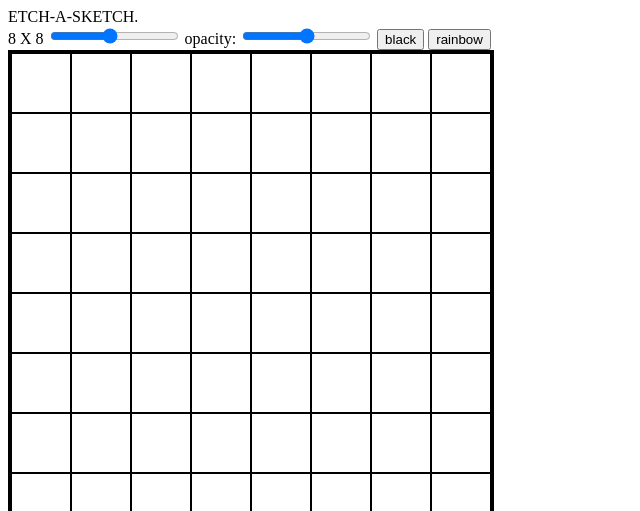
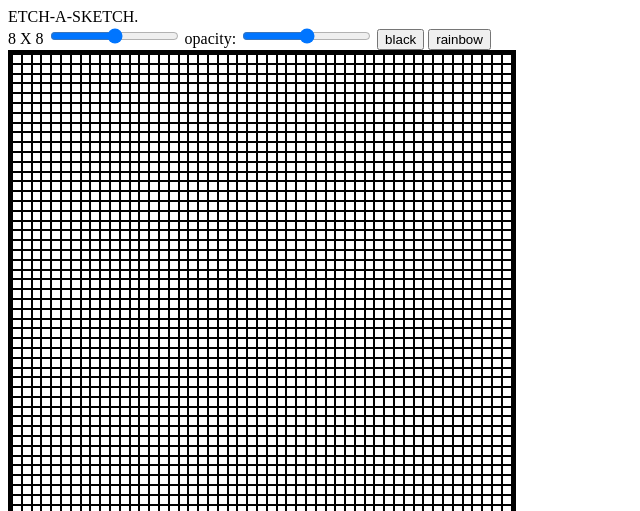
Before and after one commit to dedsocks/Etch_a_Sketch, a plain HTML site: page index.html in a window 1280 px wide. Shown: the top 511 px of the page, without its empty margins (0-640 px from the left). Drawn offline with Linux system fonts and the light colour scheme.

Commit message:
Change logic of adding grid squares to container
previously gridContainerSideLength / numberOfColumns produced slightly
inflated values due to floating point precision erros. This worked fine
until 18x18 grid , but for larger grids it caused child elements to
overflow and wrap outside the parent container.

```diff
--- a/index.html
+++ b/index.html
@@ -12,7 +12,7 @@
 
     <div id="utilityContainer">
         <label id="inputLabel" >8 X 8</label>
-        <input id="inputColumns" type="range" min="1" max="16" value="8">
+        <input id="inputColumns" type="range" min="1" max="100">
         <label id="opacityValue">opacity:</label>
         <input type="range" min="0" max="100">
         <button>black</button>
@@ -24,7 +24,7 @@
 
     <footer>
         made by Shaun
-        <a href="github.com/dedsocks" target="_blank" rel="noreferrer noopener">
+        <a href="https://github.com/dedsocks" target="_blank" rel="noreferrer noopener">
             <img src="githubLogo.png" alt="github logo">
         </a>
     </footer>
--- a/script.js
+++ b/script.js
@@ -1,32 +1,40 @@
 const gridContainer = document.querySelector("#gridContainer");
-const gridContainerSideLength = gridContainer.offsetWidth;
+let gridContainerSideLength = 500;
 let gridSquare = [];
 
 let inputLabel = document.querySelector("#inputLabel");
 let inputColumns = document.querySelector("#inputColumns");
-let numberOfColumns = inputColumns.getAttribute("value");
+let numberOfColumns = inputColumns.value;
+
+
+addGridSquares();
 
 inputColumns.addEventListener("input",event => {
     numberOfColumns = event.target.value;
     inputLabel.textContent = `${numberOfColumns} X ${numberOfColumns}`;
     removeExistingGridSquares();
-    changeGridSquares();
+    addGridSquares();
 })
 
-changeGridSquares();
-
-function changeGridSquares(){
+function addGridSquares(){
     let numberOfSquares = numberOfColumns**2; //area of square = side^2
 
     for(let i = 0; i < numberOfSquares; i++){
         gridSquare[i] = document.createElement("div");
-        gridSquare[i].style.height = `${30/numberOfColumns}rem`;
-        gridSquare[i].style.width = `${30/numberOfColumns}rem`;
+
+        gridSquare[i].style.width = `${(gridContainerSideLength/numberOfColumns)-0.01}px`;//The 0.01 ensures that the dom elements will be slightly smaller than the parent element so that they can flex and fill up the rest of the area instead of wrapping due to availability of less space because of higher children side values due to css rem calculations.
+
+        gridSquare[i].style.flex = "1 0 auto"
+        gridSquare[i].style.height = `auto`;
+        gridSquare[i].style.aspectRatio = "1/1";
+
         gridSquare[i].classList.add("gridChild");
+        gridSquare[i].classList.toggle("defaultGridChildColor");
         gridContainer.appendChild(gridSquare[i]);
     }
 }
 
 function removeExistingGridSquares(){
-    gridContainer.replaceChildren();
+    gridSquare = [];
+    gridContainer.innerHTML = '';
 }
--- a/styles.css
+++ b/styles.css
@@ -1,16 +1,17 @@
 #gridContainer{
     display: flex;
     flex-wrap: wrap;
-    height: 30rem;
-    width: 30rem;
-    border: 0.2rem solid black;
+    height: 500px;
+    width: 500px;
+    border: 0.3rem solid black;
 }
 
 .gridChild{
-    margin: 0px;
-    height: 3rem;
-    width: 3rem;
+    flex-shrink: 1;
     box-sizing: border-box;
     border: 1px solid black;
+}
+
+.defaultGridChildColor{
     background-color: white;
 }
```
